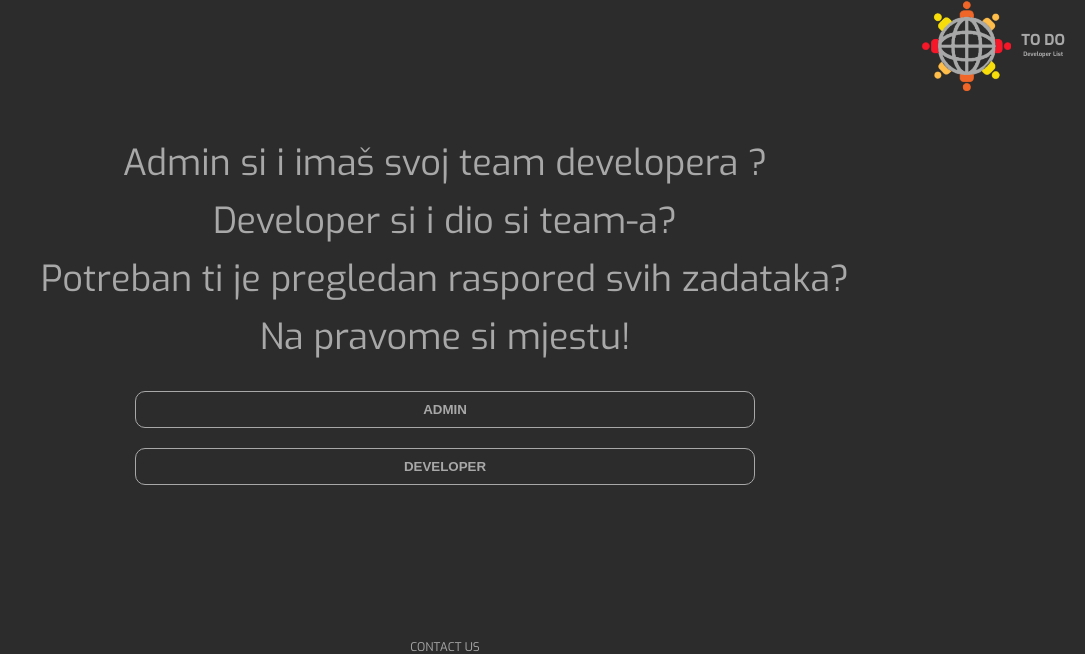
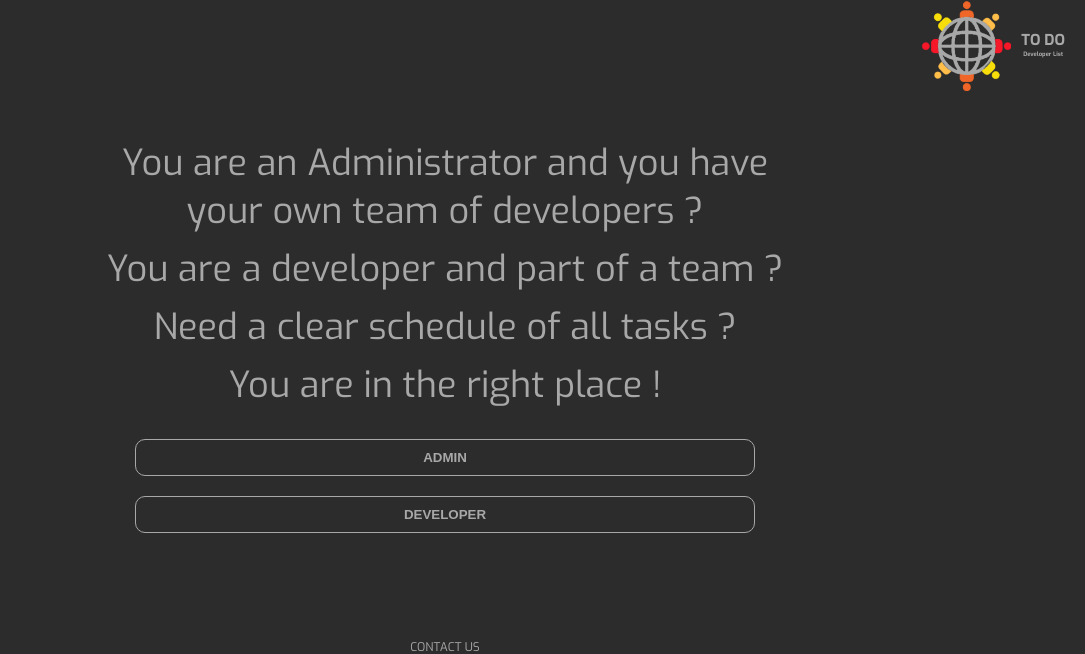
Before and after one commit to php-apps/to_do_developer_list, a PHP site: page /to_do_developer_list/ in a window 1280 px wide. Shown: the part 21-675 px from the top of the page, without its empty margins (195-1280 px from the left). Run offline with PHP 8.4, Linux system fonts and the light colour scheme.

Commit message:
Update homepage.php

```diff
--- a/views/main/homepage.php
+++ b/views/main/homepage.php
@@ -1,10 +1,10 @@
 <main>
         <div class="container">
 
-            <p class="text"> Admin si i imaš svoj team developera ? </p>
-            <p class="text">Developer si i dio si team-a?</p>
-            <p class="text">Potreban ti je pregledan raspored svih zadataka?</p>
-            <p class="text"> Na pravome si mjestu!</p>
+            <p class="text"> You are an Administrator and you have <br> your own team of developers ? </p>
+            <p class="text"> You are a developer and part of a team ? </p>
+            <p class="text"> Need a clear schedule of all tasks ? </p>
+            <p class="text"> You are in the right place ! </p>
 
             <div class="login">
                 <?php require 'views/login/admin_login.php'; ?>
```
